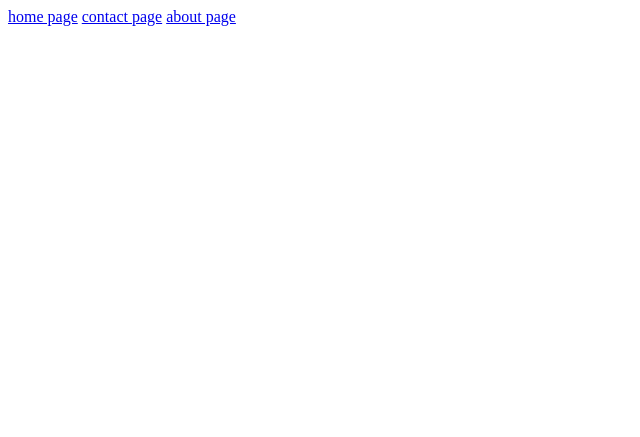
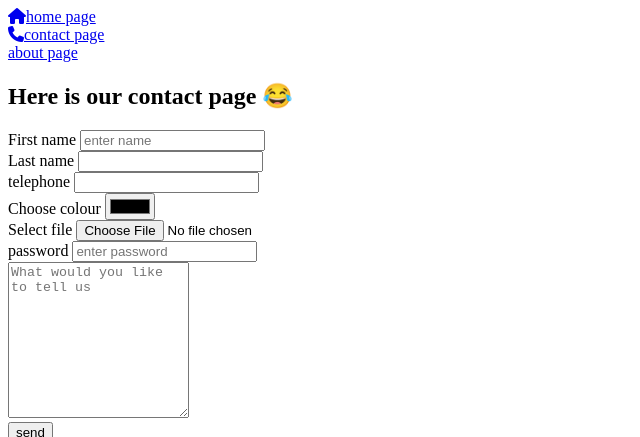
Before and after one commit to PatienceCrixix1z12/T4G_Lesson3, a plain HTML site: page pages/contact.html in a window 1280 px wide. Shown: the top 437 px of the page, without its empty margins (0-640 px from the left). Drawn offline with Linux system fonts and the light colour scheme.

Commit message:
add all changes

```diff
--- a/pages/contact.html
+++ b/pages/contact.html
@@ -4,14 +4,71 @@
     <meta charset="UTF-8">
     <meta name="viewport" content="width=device-width, initial-scale=1.0">
     <title>Document</title>
+    <script src="https://kit.fontawesome.com/a12bb2879f.js" crossorigin="anonymous"></script>
 </head>
 <body>
-
-                <a href="../index.html">home page</a>
-               <a href="contact.html">contact page</a>
+        <div>
+                <a href="../index.html"><i class="fa-solid fa-house"></i>home page</a>
+            </div>
+            <div>
+               <a href="contact.html"><i class="fa-solid fa-phone"></i>contact page</a>
+            </div>
+            <div>
                 <a href="about.html">about page</a>
+            </div>
+                <h2>Here is our contact page 😂</h2>
 
 
+                <form action=""></form>
+                <label for="Firstname">First name</label>
+                <input type="text" name="" id="" placeholder="enter name" required>
+
+          <div>
+                <form action="">
+                <label for="Lastname">Last name</label>
+                <input type="text" name="" id="" required>
+            </div>
+                </form>
+
+                <div>
+                <form action="">
+                    <label for="tele">telephone</label>
+                    <input type="tele" name="tele" id="" required>
+                    </div>
+                </form>
+
+                <div>
+                    <form action="">
+                        <label for="color">Choose colour</label>
+                        <input type="color" name="color" id="" required>
+                    </form>
+                </div>
+                <div>
+                    <form action="">
+                        <label for="file">Select file</label>
+                        <input type="file" name="file" id="" required>
+                    </form>
+                </div>
+                <div>
+                    <form action="">
+                        <label for="password">password</label>
+                        <input type="password" name="password" id=""  placeholder="enter password" required >
+                    </form>
+                </div>
+
+
+                <div>
+                    <textarea name="" id="" cols="20" rows="10" placeholder="What would you like to tell us"></textarea>
+                </div>
+                <div>
+                    <input type="submit" value="send">
+                </div>
+                <footer>
+                    <div>
+                        <i class="fa-brands fa-instagram fa-beat"></i>
+                    <i class="fa-brands fa-snapchat"></i>
+                </div>
+                </footer>
 
 </body>
 </html>
```
